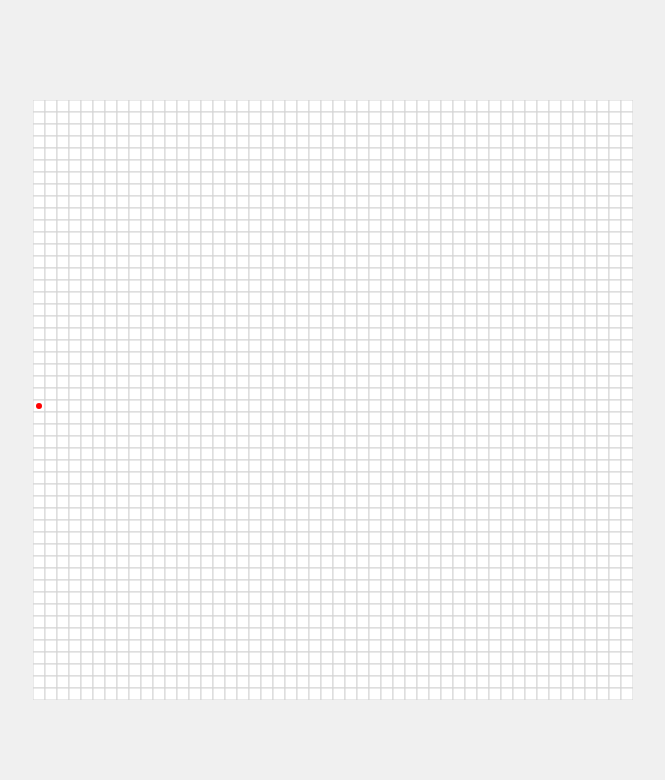
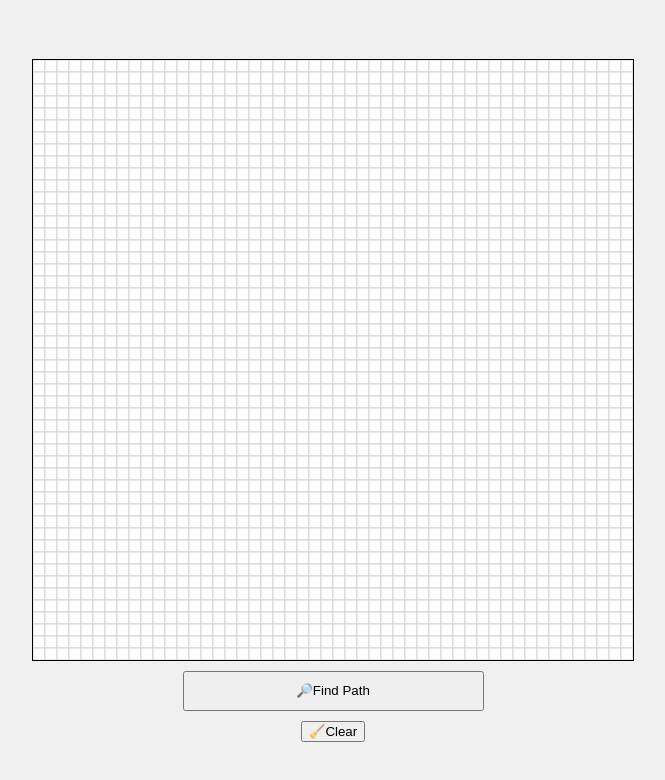
Before and after one commit to wwweblo/Ai-pathfinder, a plain HTML site: page index.html in a window 1280 px wide. Shown: the whole page, without its empty margins (307-972 px from the left). Drawn offline with Linux system fonts and the light colour scheme.

Commit message:
better optimisation

```diff
--- a/index.html
+++ b/index.html
@@ -4,12 +4,14 @@
 <head>
     <meta charset="UTF-8">
     <meta name="viewport" content="width=device-width, initial-scale=1.0">
-    <title>AI Pathfinding</title>
+    <title>👁️Pathfinding Visualization</title>
     <link rel="stylesheet" href="styles.css">
 </head>
 
 <body>
     <canvas id="canvas"></canvas>
+    <button id="find-path">🔎Find Path</button>
+    <button id="clear-obstacles">🧹Clear</button>
     <script src="script.js"></script>
 </body>
 
--- a/script.js
+++ b/script.js
@@ -1,5 +1,3 @@
-// script.js
-
 const canvas = document.getElementById('canvas');
 const ctx = canvas.getContext('2d');
 
@@ -36,7 +34,6 @@ function resizeCanvas() {
 window.addEventListener('resize', resizeCanvas);
 initializeCanvas();
 
-// Обработчики событий для рисования препятствий
 let drawing = false;
 
 canvas.addEventListener('mousedown', () => drawing = true);
@@ -53,37 +50,33 @@ function updateGridOnMouseMove(event) {
     const y = Math.floor((event.clientY - rect.top) / cellSize);
     if (x < cols && y < rows && x >= 0 && y >= 0) {
         grid[y][x].wall = true;
-        drawGrid();
+        drawCell(x, y);
     }
 }
 
-// Функция для отрисовки сетки
 function drawGrid() {
     ctx.clearRect(0, 0, canvas.width, canvas.height);
     for (let i = 0; i < rows; i++) {
         for (let j = 0; j < cols; j++) {
-            ctx.beginPath();
-            ctx.rect(j * cellSize, i * cellSize, cellSize, cellSize);
-            ctx.fillStyle = grid[i][j].wall ? 'black' : 'white';
-            ctx.fill();
-            ctx.strokeStyle = 'lightgrey';
-            ctx.stroke();
+            drawCell(j, i);
         }
     }
 }
 
-/* Эвристическая функция. Вычисляет манхэттенское расстояние между двумя точками a и b.
-   Это используется в алгоритме A* для оценки расстояния до конечной точки.
-*/
+function drawCell(x, y) {
+    ctx.beginPath();
+    ctx.rect(x * cellSize, y * cellSize, cellSize, cellSize);
+    ctx.fillStyle = grid[y][x].wall ? 'black' : 'white';
+    ctx.fill();
+    ctx.strokeStyle = 'lightgrey';
+    ctx.stroke();
+}
+
 function heuristic(a, b) {
     return Math.abs(a.x - b.x) + Math.abs(a.y - b.y);
 }
 
-/* Алгоритм A*
-   Использует открытый и закрытый наборы для отслеживания посещенных и непосещенных узлов.
-   cameFrom хранит путь, gScore и fScore содержат стоимости пути для каждого узла.
-*/
-function AStar(start, end) {
+async function AStar(start, end) {
     const openSet = [start];
     const closedSet = [];
     const cameFrom = new Map();
@@ -124,7 +117,6 @@ function AStar(start, end) {
     return [];
 }
 
-// Получение соседей узла
 function getNeighbors(node) {
     const neighbors = [];
     const { x, y } = node;
@@ -135,8 +127,7 @@ function getNeighbors(node) {
     return neighbors;
 }
 
-// Анимация пути
-function animatePath(path) {
+async function animatePath(path) {
     let i = 0;
 
     function drawStep() {
@@ -148,9 +139,6 @@ function animatePath(path) {
             ctx.fill();
             i++;
             animationFrameId = requestAnimationFrame(drawStep);
-        } else {
-            // Начинаем новый путь, если предыдущий путь завершился
-            updatePath();
         }
     }
 
@@ -163,16 +151,23 @@ function animatePath(path) {
 const start = grid[Math.floor(rows / 2)][0];
 const end = grid[Math.floor(rows / 2)][cols - 1];
 
-function updatePath() {
-    drawGrid();
-    const path = AStar(start, end);
+async function updatePath() {
+    const path = await AStar(start, end);
     if (path.length > 0) {
-        animatePath(path);
-    } else {
-        // Если путь не найден, пробуем снова через некоторое время
-        setTimeout(updatePath, 2000);
+        drawGrid();
+        await animatePath(path);
     }
 }
 
-// Начинаем первый поиск пути
-updatePath();
+document.addEventListener('DOMContentLoaded', () => {
+    document.getElementById('find-path').addEventListener('click', updatePath);
+
+    document.getElementById('clear-obstacles').addEventListener('click', () => {
+        for (let i = 0; i < rows; i++) {
+            for (let j = 0; j < cols; j++) {
+                grid[i][j].wall = false;
+            }
+        }
+        drawGrid();
+    });
+});
--- a/styles.css
+++ b/styles.css
@@ -3,7 +3,7 @@ body,
 html {
     margin: 0;
     padding: 0;
-    height: 100%;
+    height: 100vh;
     overflow: hidden;
     display: flex;
     justify-content: center;
@@ -12,7 +12,9 @@ html {
     flex-direction: column;
 }
 
-#canvas {}
+#canvas {
+    border: 1px solid black;
+}
 
 #clearButton {
     margin-top: 20px;
@@ -24,3 +26,10 @@ html {
 .grid {
     stroke: lightgrey;
 }
+
+#find-path {
+    margin: 10px;
+    width: 50%;
+    height: 5%;
+
+}
```
